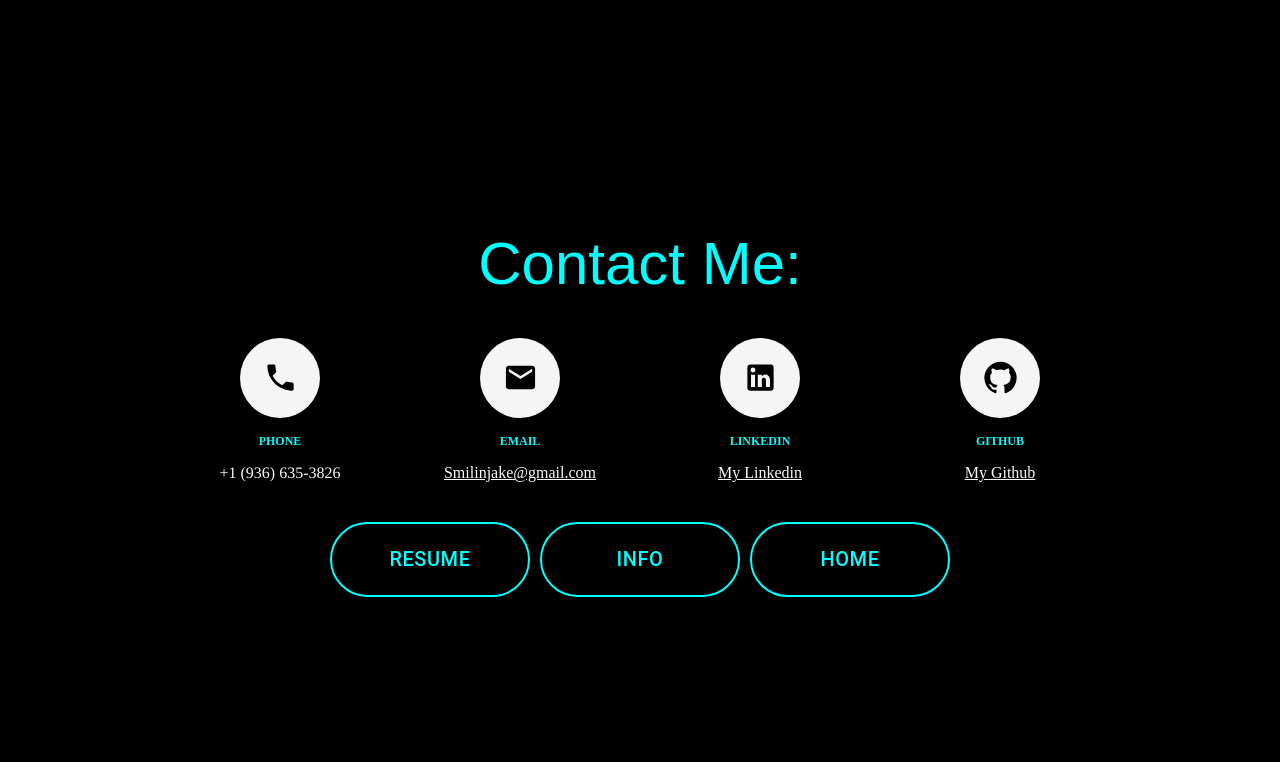
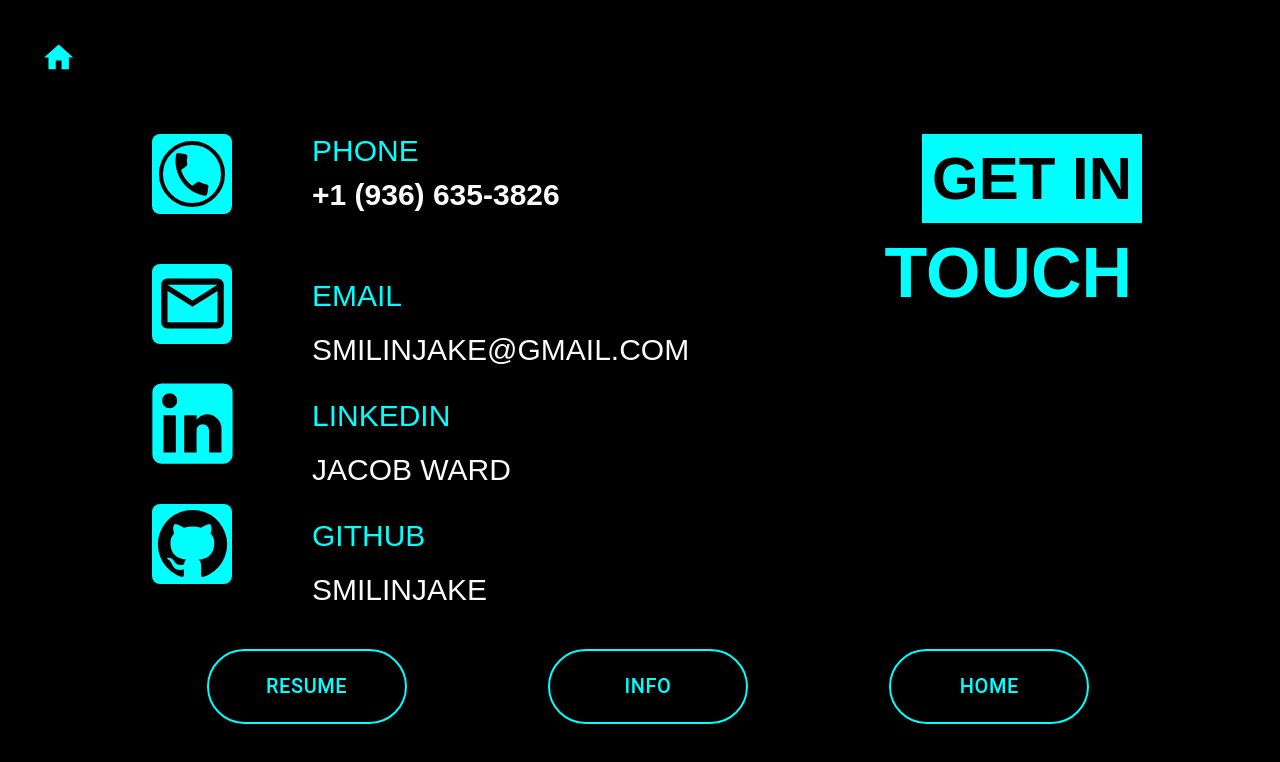
Before and after one commit to smilinjake/personalSite, a React (Create React App) app in the folder personal_site/: page /contact in a window 1280 px wide. Shown: the top 762 px of the page. Built offline with nearby package versions, Linux system fonts and the light colour scheme.

Commit message:
updated contact page

```diff
--- a/personal_site/src/App.css
+++ b/personal_site/src/App.css
@@ -6,8 +6,12 @@
 
 /* --------------------------------------- GENERAL ---------------------------------------------- */
 a {
+  font-family: Arial, Helvetica, sans-serif;
+  font-size: 30px;
+  margin-top: 10px;
+  margin-bottom: 40px;
   color: #fafafa;
-  /* margin-top: 15px; */
+  text-decoration: none;
 }
 
 .Button {
@@ -16,6 +20,7 @@ a {
 
 .ButtonLink {
   color: black;
+  font-size: 75px !important;
 }
 
 .Centered {
@@ -66,21 +71,24 @@ h2 {
 }
 
 h3 {
-  /* font-size: 60px; */
-  font: 16px Times;
-  color: #fafafa;
+  font-size: 30px;
+  font-family: Arial, Helvetica, sans-serif;
+  color: aqua;
+  font-weight: lighter;
   margin-top: 0px;
-  margin-bottom: 40px;
+  margin-bottom: 10px;
 }
 
 h4 {
-  font-size: 12px;
-  /* margin-top: 10px; */
-  /* margin-bottom: 20px; */
-  color: aqua;
+  font-family: Arial, Helvetica, sans-serif;
+  font-size: 30px;
+  margin-top: 10px;
+  margin-bottom: 40px;
+  color: #fafafa;
 }
 
 .links {
+  width: 80%;
   display: flex;
   flex-direction: row;
   justify-content: space-around;
@@ -135,12 +143,14 @@ strong {
 /* --------------------------------------- HOME PAGE -------------------------------------------- */
 .BlueBox {
   background-color: aqua;
+  height: 90px;
 }
 
 .HomePage {
   /* background-color: aquamarine; */
   display: flex;
   height: 100vh;
+  width: 100%;
   display: flex;
   flex-direction: column;
   /* align-items: center; */
@@ -171,12 +181,20 @@ strong {
   flex-direction: row;
 }
 
+.links-home {
+  /* width: 80%; */
+  display: flex;
+  flex-direction: row;
+  justify-content: space-around;
+  margin-bottom: 10%;
+}
+
 .MyImage {
   border-radius: 50%;
   /* background: radial-gradient(circle, transparent 35%, black 200%); */
   height: 150px;
   width: 150px;
-  background-image: url(../public/images/websiteImage.jpeg);
+  /* background-image: url(../public/images/websiteImage.jpeg); */
   background-size: cover;
   box-shadow: inset 0 0 70px rgba(0, 0, 0, 1);
 }
@@ -195,13 +213,51 @@ strong {
 }
 
 /* ---------------------------------------- CONTACT PAGE ---------------------------------------- */
+.BiggerIcon {
+  font-size: 50px !important;
+  padding-left: 4px;
+  padding-top: 4px;
+  rotate: 10deg;
+}
 
-.Contact-me {
+.Circle {
+  border: 4px solid black;
+  border-radius: 50%;
+  height: 58px;
+  width: 58px;
+}
+
+.Contact-Body {
   /* background-color:dodgerblue; */
-  height: 100vh;
+  /* height: 100vh; */
   display: flex;
+  flex-direction: column;
   align-items: center;
   /* flex-direction: column; */
+}
+
+.Contact-Block {
+  display: flex;
+  flex-direction: row;
+  height: 120px;
+}
+
+.ContactColumn {
+  display: flex;
+  flex-direction: column;
+  justify-content: space-around;
+  align-content: flex-start;
+  padding-top: 25px;
+}
+
+.Contact-Row {
+  width: 100%;
+  display: flex;
+  flex-direction: row;
+  justify-content: space-between;
+  padding-top: 4%;
+  padding-bottom: 2%;
+  height: 60%;
 }
 
 .contact {
@@ -211,11 +267,6 @@ strong {
 /* .ContactBubbleLink {
   width: 100px;
 } */
-.ContactIcons {
-  display: flex;
-  /* align-items: center; */
-  justify-content: center;
-}
 
 .IconBubble {
   display: flex;
@@ -223,15 +274,79 @@ strong {
   justify-content: center;
   align-content: center;
   align-items: center;
-  background-color: whitesmoke;
-  border-radius: 50%;
+  background-color: aqua;
+  border-radius: 10%;
   height: 80px;
   width: 80px;
   margin-left: 80px;
   margin-right: 80px;
 }
-.IconBubble:hover {
-  background: radial-gradient(circle, whitesmoke 35%, #303030 100%);
+
+/* .IconBubble:hover { */
+/* background: radial-gradient(circle, whitesmoke 35%, #303030 100%); */
+/* } */
+
+.Left-Side {
+  display: flex;
+  /* align-items: center; */
+  flex-direction: column;
+  /* background-color: rgb(48, 88, 75); */
+  justify-content: flex-start;
+  width: 60%;
+  padding-left: 5%;
+}
+
+.LinkedIn {
+  color: aqua;
+  font-size: 107px !important;
+}
+
+.LinkedinBlock {
+  display: flex;
+  flex-direction: row;
+  justify-content: center;
+  align-content: center;
+  align-items: center;
+  /* background-color: aqua; */
+  border-radius: 10%;
+  height: 80px;
+  width: 80px;
+  margin-left: 80px;
+  margin-right: 80px;
+}
+
+.Right-Side {
+  display: flex;
+  flex-direction: row;
+  justify-content: flex-end;
+  /* background-color: rgb(14, 14, 113); */
+  width: 40%;
+}
+
+.Right-Row {
+  display: flex;
+  flex-direction: column;
+  /* width: 50%; */
+  padding-right: 30%;
+  /* justify-content: flex-end; */
+}
+
+.BlueBoxContact {
+  display: flex;
+  background-color: aqua;
+  justify-content: flex-end;
+  width: 220.5px;
+}
+
+.LittleRow {
+  display: flex;
+  justify-content: flex-end;
+}
+
+.TypographyBolder {
+  font-size: 70px;
+  font-family: Arial, Helvetica, sans-serif;
+  color: aqua;
 }
 /* ----------------------------------------- RESUME PAGE ---------------------------------------- */
 
--- a/personal_site/src/Components/ContactMe.jsx
+++ b/personal_site/src/Components/ContactMe.jsx
@@ -3,57 +3,100 @@ import "../App.css";
 import ColorButton from "./ColorButton.jsx";
 import Grid from "@mui/material/Grid";
 import PhoneIcon from "@mui/icons-material/Phone";
-import EmailIcon from "@mui/icons-material/Email";
+// import EmailIcon from "@mui/icons-material/Email";
+import EmailOutlinedIcon from "@mui/icons-material/EmailOutlined";
 import LinkedInIcon from "@mui/icons-material/LinkedIn";
 import GitHubIcon from "@mui/icons-material/GitHub";
+import HomeIcon from "@mui/icons-material/Home";
 
 const ContactMe = () => {
   return (
-    <div className="Contact-me">
-      <Grid container direction="column" className="contact">
-        <h2 className="Typography">Contact Me:</h2>
-        <Grid className="ContactIcons" container item direction="row">
-          <span className="Centered">
+    <>
+      <div className="HomeIconPosition">
+        <a href="/">
+          <div className="HomeButton">
+            <HomeIcon fontSize="large" className="HomeIcon" />
+          </div>
+        </a>
+      </div>
+      <div className="Contact-Body">
+        {/* <Grid container direction="column" className="contact"> */}
+        <div className="Contact-Row">
+          <div className="Left-Side">
+            <span className="Contact-Block">
               <span className="IconBubble">
-              <PhoneIcon fontSize="large" />
+                <div className="Circle">
+                  <PhoneIcon fontSize="large" className="BiggerIcon" />
+                </div>
               </span>
-            <h4>PHONE</h4>
-            <h3>+1 (936) 635-3826</h3>
+              <div>
+                <h3>PHONE</h3>
+                <h4>+1 (936) 635-3826</h4>
+              </div>
             </span>
-          <span className="Centered">
-            <a className="ContactBubbleLink" href="mailto:smilinjake@gmail.com">
+            <span className="Contact-Block">
+              <a
+                className="ContactBubbleLink"
+                href="mailto:smilinjake@gmail.com"
+              >
                 <span className="IconBubble">
-                <EmailIcon fontSize="large" className="ButtonLink" />
+                  <EmailOutlinedIcon fontSize="large" className="ButtonLink" />
                 </span>
               </a>
-            <h4>EMAIL</h4>
-            <a className="ContactBubbleLink" href="mailto:smilinjake@gmail.com">
-              Smilinjake@gmail.com
+              <div className="ContactColumn">
+                <h3>EMAIL</h3>
+                <a
+                  className="ContactBubbleLink"
+                  href="mailto:smilinjake@gmail.com"
+                >
+                  SMILINJAKE@GMAIL.COM
                 </a>
+              </div>
             </span>
-          <span className="Centered">
+            <span className="Contact-Block">
               <a
                 className="ContactBubbleLink"
                 href="https://www.linkedin.com/in/jacobward96/"
               >
-              <span className="IconBubble">
-                <LinkedInIcon fontSize="large" className="ButtonLink" />
+                <span className="LinkedinBlock">
+                  <LinkedInIcon fontSize="large" className="LinkedIn" />
                 </span>
               </a>
-            <h4>LINKEDIN</h4>
-            <a href="https://www.linkedin.com/in/jacobward96/">My Linkedin</a>
+              <div className="ContactColumn">
+                <h3>LINKEDIN</h3>
+                <a href="https://www.linkedin.com/in/jacobward96/">
+                  JACOB WARD
+                </a>
+              </div>
             </span>
-          <span className="Centered">
+            <span className="Contact-Block">
               <a href="https://github.com/smilinjake">
                 <span className="IconBubble">
                   <GitHubIcon fontSize="large" className="ButtonLink" />
                 </span>
               </a>
-            <h4>GITHUB</h4>
-            <a href="https://github.com/smilinjake">My Github</a>
+              <div className="ContactColumn">
+                <h3>GITHUB</h3>
+                <a href="https://github.com/smilinjake">SMILINJAKE</a>
+              </div>
             </span>
-        </Grid>
-        <div>
+          </div>
+          <div className="Right-Side">
+            <div className="Right-Row">
+              <div className="LittleRow">
+                <div className="BlueBoxContact">
+                  <h1 className="TypographyH1">
+                    <strong>GET IN</strong>
+                  </h1>
+                </div>
+              </div>
+              <div className="LittleRow">
+                <h1 className="TypographyBolder">TOUCH</h1>
+              </div>
+            </div>
+          </div>
+        </div>
+        <div className="links">
           <a className="Link" href="/resume">
             <ColorButton variant="outlined">Resume</ColorButton>
           </a>
@@ -64,8 +107,9 @@ const ContactMe = () => {
             <ColorButton variant="outlined">Home</ColorButton>
           </a>
         </div>
-      </Grid>
+        {/* </Grid> */}
       </div>
+    </>
   );
 };
 
--- a/personal_site/src/Components/Home.jsx
+++ b/personal_site/src/Components/Home.jsx
@@ -1,7 +1,6 @@
 import React from "react";
 import "../App.css";
 import ColorButton from "./ColorButton.jsx";
-import Grid from "@mui/material/Grid";
 import HomeIcon from "@mui/icons-material/Home";
 
 const Home = () => {
@@ -13,9 +12,6 @@ const Home = () => {
         </div>
       </div>
       <div className="HomePage">
-        {/* <Grid className="Home" container item direction="column"> */}
-        {/* <span className="HomeBorder"> */}
-        {/* <div className="MyImage"></div> */}
         <div className="Intro">
           <div className="IntroLine">
             <h1 className="Typography">HI! I'M</h1>
@@ -27,7 +23,7 @@ const Home = () => {
           </div>
           <h2 className="Typography">A FULL STACK WEB DEVELOPER</h2>
         </div>
-        <nav className="links">
+        <nav className="links-home">
           <a className="Link" href="/contact">
             <ColorButton variant="outlined">Contact</ColorButton>
           </a>
@@ -38,9 +34,6 @@ const Home = () => {
             <ColorButton variant="outlined">Resume</ColorButton>
           </a>
         </nav>
-        {/* </span> */}
-        {/* </Grid> */}
-        {/* </Grid> */}
       </div>
     </>
   );
--- a/personal_site/src/index.css
+++ b/personal_site/src/index.css
@@ -11,7 +11,10 @@ body {
   /* display: flex;
   flex-direction: column;
   align-items: center; */
-  height: 100% !important;
+  height: 100%;
+  width: 100%;
+  overflow: hidden;
+  position: fixed;
   /* padding-top: 25%; */
 }
 
```
Lines whose indentation alone changed are shown as unchanged.
